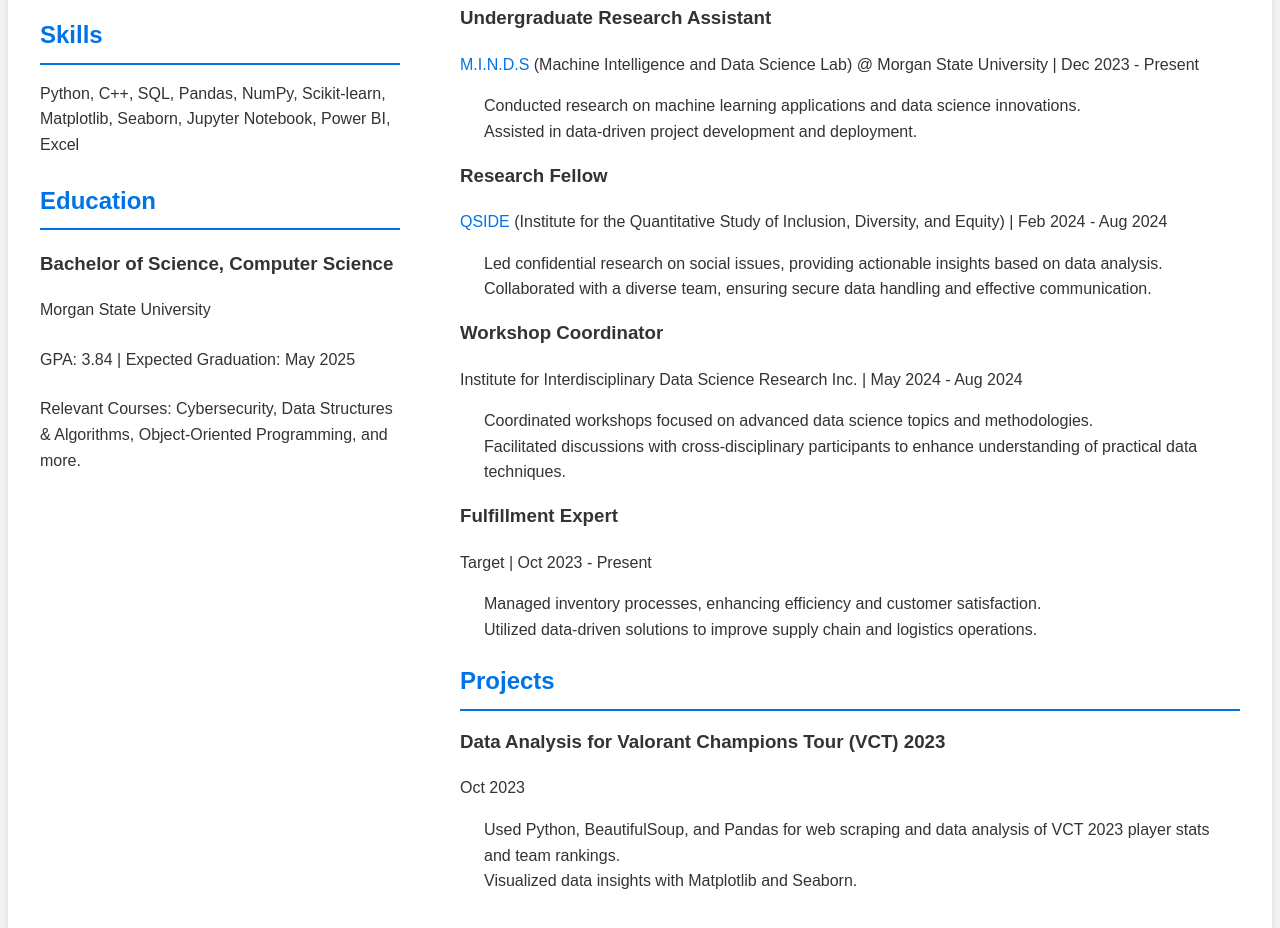
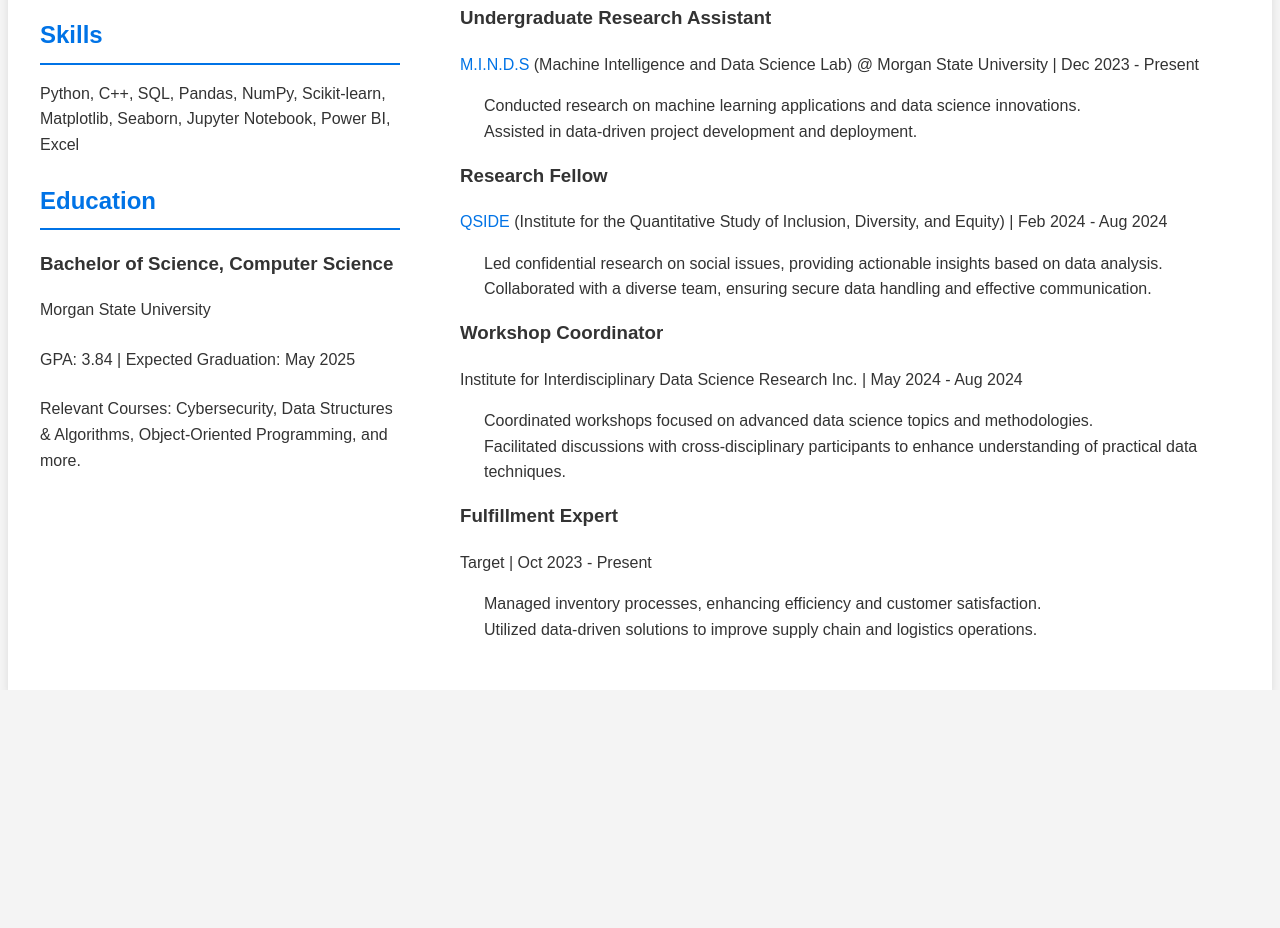
Before and after one commit to davenxtdoor/resume, a plain HTML site: page index.html in a window 1280 px wide. Shown: the part 435-1363 px from the top of the page. After the commit the page ends 1125 px from the top, so only its background shows below. Drawn offline with Linux system fonts and the light colour scheme.

Commit message:
updated file

```diff
--- a/index.html
+++ b/index.html
@@ -79,16 +79,6 @@
                 </ul>
             </section>
 
-            <section>
-                <h2>Projects</h2>
-                <h3>Data Analysis for Valorant Champions Tour (VCT) 2023</h3>
-                <p>Oct 2023</p>
-                <ul>
-                    <li>Used Python, BeautifulSoup, and Pandas for web scraping and data analysis of VCT 2023 player stats and team rankings.</li>
-                    <li>Visualized data insights with Matplotlib and Seaborn.</li>
-                </ul>
-
-            </section>
         </article>
     </main>
 </body>
```
